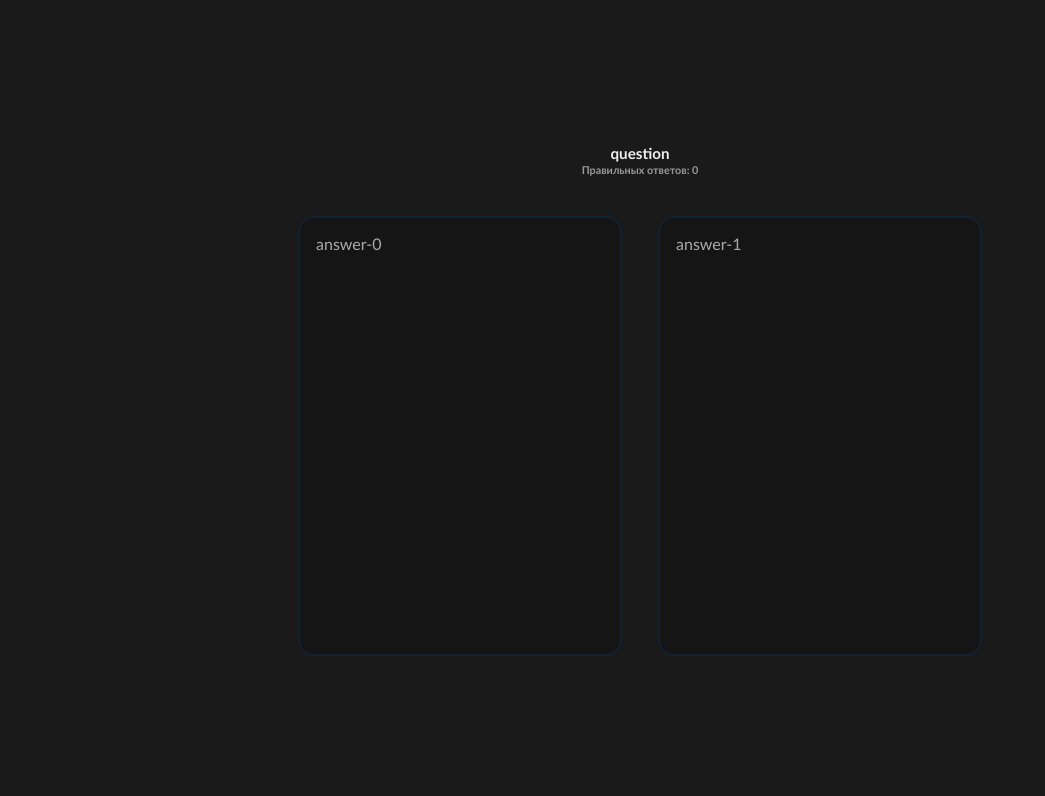
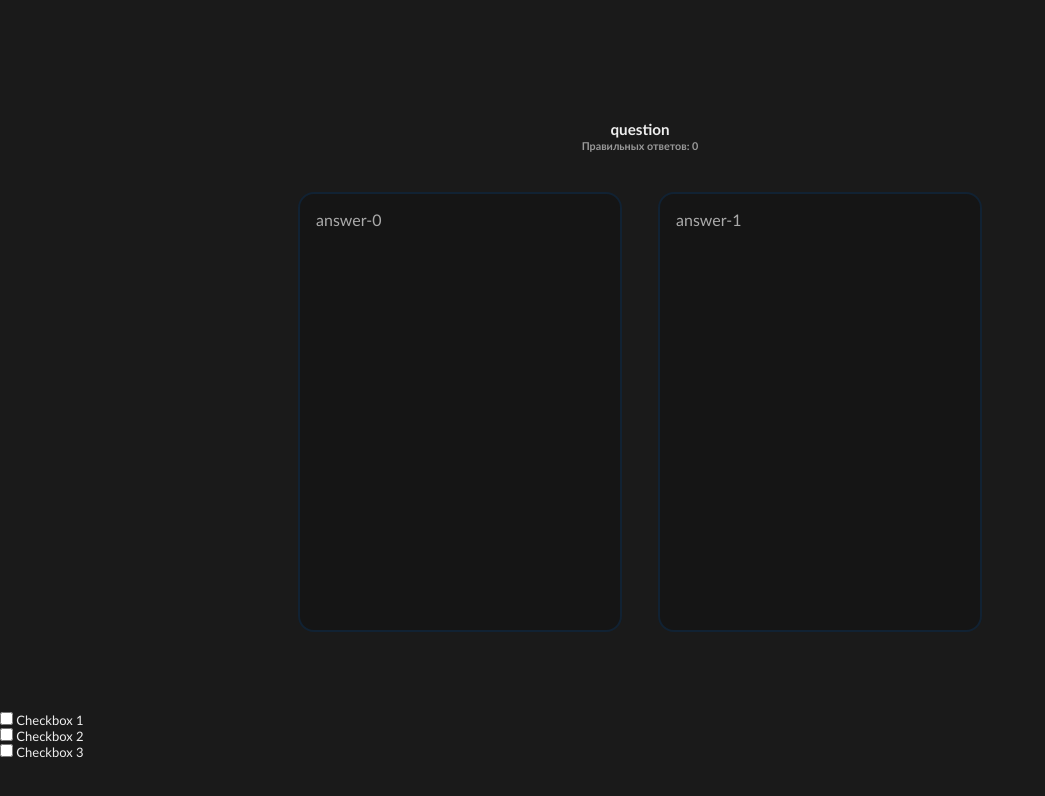
Before and after one commit to TheNicks21/zelenka-learn-rules-quiz, a plain HTML site: page index.html in a window 1280 px wide. Shown: the whole page, without its empty margins (0-1045 px from the left). Drawn offline with nearby package versions, Linux system fonts and the light colour scheme.

Commit message:
New INDEX.HTML file

```diff
--- a/index.html
+++ b/index.html
@@ -1,10 +1,10 @@
 <!DOCTYPE html>
 <html>
   <head>
-	<meta charset="utf-8">
-	<meta name="viewport" content="width=device-width, initial-scale=1">
-	<title>Regular Website</title>
-	<link rel="stylesheet" href="style.css">
+    <meta charset="utf-8" />
+    <meta name="viewport" content="width=device-width, initial-scale=1" />
+    <title>Учим правила LOLZTEAM</title>
+    <link rel="stylesheet" href="style.css" />
     <script src="https://ajax.googleapis.com/ajax/libs/jquery/3.7.0/jquery.min.js"></script>
     <script src="script.js"></script>
   </head>
@@ -28,6 +28,25 @@
           </div>
         </div>
       </div>
+      <div id="settings">
+        <dl class="ctrlUnit sectionLink">
+          <dd>
+            <ul>
+              <li>
+                <label>
+                    <input type="checkbox" id="checkbox1" value="1" onchange="handleCheckboxChange(this)"> Checkbox 1
+                </label><br>
+                <label>
+                    <input type="checkbox" id="checkbox2" value="2" onchange="handleCheckboxChange(this)"> Checkbox 2
+                </label><br>
+                <label>
+                    <input type="checkbox" id="checkbox3" value="3" onchange="handleCheckboxChange(this)"> Checkbox 3
+                </label><br>
+              </li>
+            </ul>
+          </dd>
+        </dl>
+      </div>
     </div>
   </body>
 </html>
```
Lines whose indentation alone changed are shown as unchanged.
